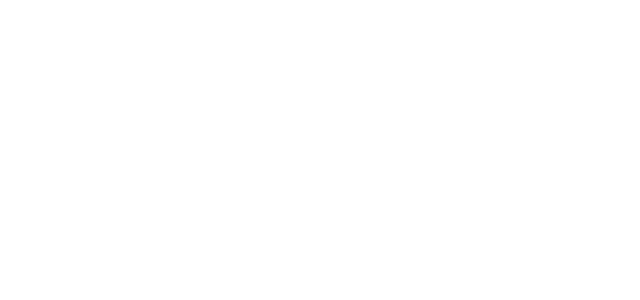
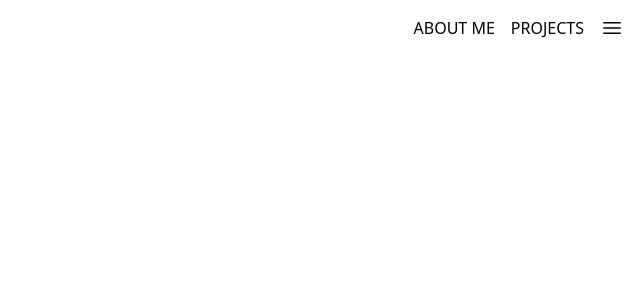
Before and after one commit to mdubelbeis/portfolio-v2, a React (Vite) app: page / in a window 1280 px wide. Shown: the top 300 px of the page, without its empty margins (640-1280 px from the left). Built offline with nearby package versions, Linux system fonts and the light colour scheme.

Commit message:
initial structure/styling

```diff
--- a/src/Header.tsx
+++ b/src/Header.tsx
@@ -1,11 +1,28 @@
-import React from 'react'
+import React from 'react';
 
 const Header: React.FC = () => {
   return (
-    <header>
-
+    <header className="flex justify-end gap-4 p-4">
+      <div>
+        <a id="#about-me">ABOUT ME</a>
+      </div>
+      <div>
+        <a id="#projects">PROJECTS</a>
+      </div>
+      <div>
+        <svg
+          xmlns="http://www.w3.org/2000/svg"
+          fill="none"
+          viewBox="0 0 24 24"
+          strokeWidth={1.5}
+          stroke="currentColor"
+          className="h-6 w-6"
+        >
+          <path strokeLinecap="round" strokeLinejoin="round" d="M3.75 6.75h16.5M3.75 12h16.5m-16.5 5.25h16.5" />
+        </svg>
+      </div>
     </header>
-  )
-}
+  );
+};
 
 export default Header;
```
